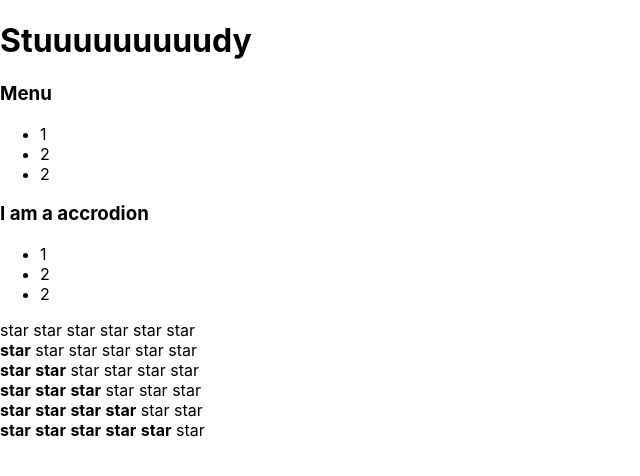
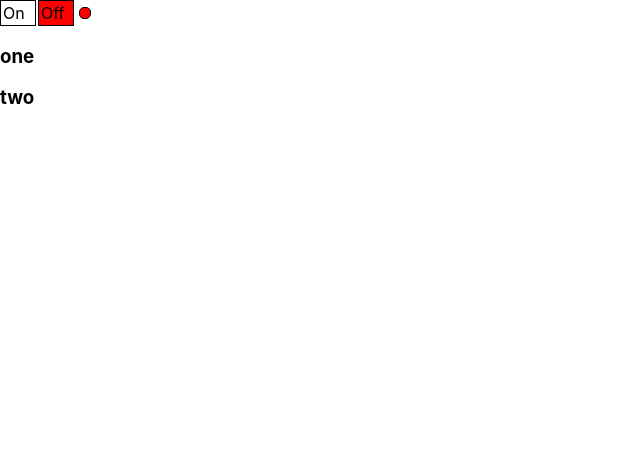
Before and after one commit to lgnvmaksim/react-kabzda, a React (Create React App) app: page / in a window 1280 px wide. Shown: the top 476 px of the page, without its empty margins (0-640 px from the left). Built offline with nearby package versions, Linux system fonts and the light colour scheme.

Commit message:
done lesson 6, commit before homework

```diff
--- a/src/App.tsx
+++ b/src/App.tsx
@@ -1,21 +1,18 @@
 import React from 'react';
-import logo from './logo.svg';
 import './App.css';
 import {Accordion} from "./Components/Accrordion/Accordion";
 import {Rating} from "./Components/Rating/Rating";
+import {UnControlledOnOff} from "./Components/OnOff/OnOff";
+import {UnControlledAccordion} from "./Components/UnControlledAccrordion/UnControlledAccordion";
+
 
 function App() {
     return (
         <div className="App">
-            <PageTitle title={'Stuuuuuuuuudy'}/>
-            <Accordion titleValue={'Menu'} collapsed={false}/>
-            <Accordion titleValue={'I am a accrodion'} collapsed={false}/>
-            <Rating value={0}/>
-            <Rating value={1}/>
-            <Rating value={2}/>
-            <Rating value={3}/>
-            <Rating value={4}/>
-            <Rating value={5}/>
+            <UnControlledOnOff/>
+        <UnControlledAccordion titleValue={'one'}/>
+        <UnControlledAccordion titleValue={'two'}/>
+
         </div>
     );
 }
--- /dev/null
+++ b/src/Components/OnOff/OnOff.tsx
@@ -0,0 +1,50 @@
+import React, {MouseEvent} from 'react';
+import {useState} from "react";
+
+export const UnControlledOnOff = () => {
+
+    const [on, setOn] = useState(false)
+
+    const onClickOnHandler = (e: MouseEvent<HTMLDivElement>) => {
+        setOn(true)
+    }
+
+    const onClickOffHandler = (e: MouseEvent<HTMLDivElement>) => {
+        setOn(false)
+    }
+
+    const onStyle = {
+        width: '30px',
+        height: '20px',
+        border: '1px solid black',
+        display: 'inline-block',
+        padding: '2px',
+        backgroundColor: on ? 'green' : 'white'
+    }
+    const offStyle = {
+        width: '30px',
+        height: '20px',
+        border: '1px solid black',
+        display: 'inline-block',
+        marginLeft: '2px',
+        padding: '2px',
+        backgroundColor: on ? 'white' : 'red'
+    }
+    const indicatorStyle = {
+        width: '10px',
+        height: '10px',
+        borderRadius: '5px',
+        border: '1px solid black',
+        display: 'inline-block',
+        marginLeft: '5px',
+        backgroundColor: on ? 'green' : 'red'
+    }
+
+    return (
+        <div>
+            <div style={onStyle} onClick={onClickOnHandler}>On</div>
+            <div style={offStyle} onClick={onClickOffHandler}>Off</div>
+            <div style={indicatorStyle}></div>
+        </div>
+    )
+}
--- /dev/null
+++ b/src/Components/UnControlledAccrordion/UnControlledAccordion.tsx
@@ -0,0 +1,33 @@
+
+type AccordionPropsType = {
+    titleValue:string
+    // collapsed:boolean
+}
+
+export const UnControlledAccordion = (props:AccordionPropsType) => {
+    const collapsed=true
+ return (
+     <div>
+         <AccordionTitle title={props.titleValue}/>
+         {!collapsed && <AccordionBody/>}
+     </div>
+ )
+
+}
+
+type AccordionTitleType={
+    title: string
+}
+
+export const AccordionTitle = (props:AccordionTitleType) => {
+    return <h3>{props.title}</h3>
+}
+
+export const AccordionBody = (props:any) => {
+    return <ul>
+        <li>1</li>
+        <li>2</li>
+        <li>2</li>
+
+    </ul>
+}
```
